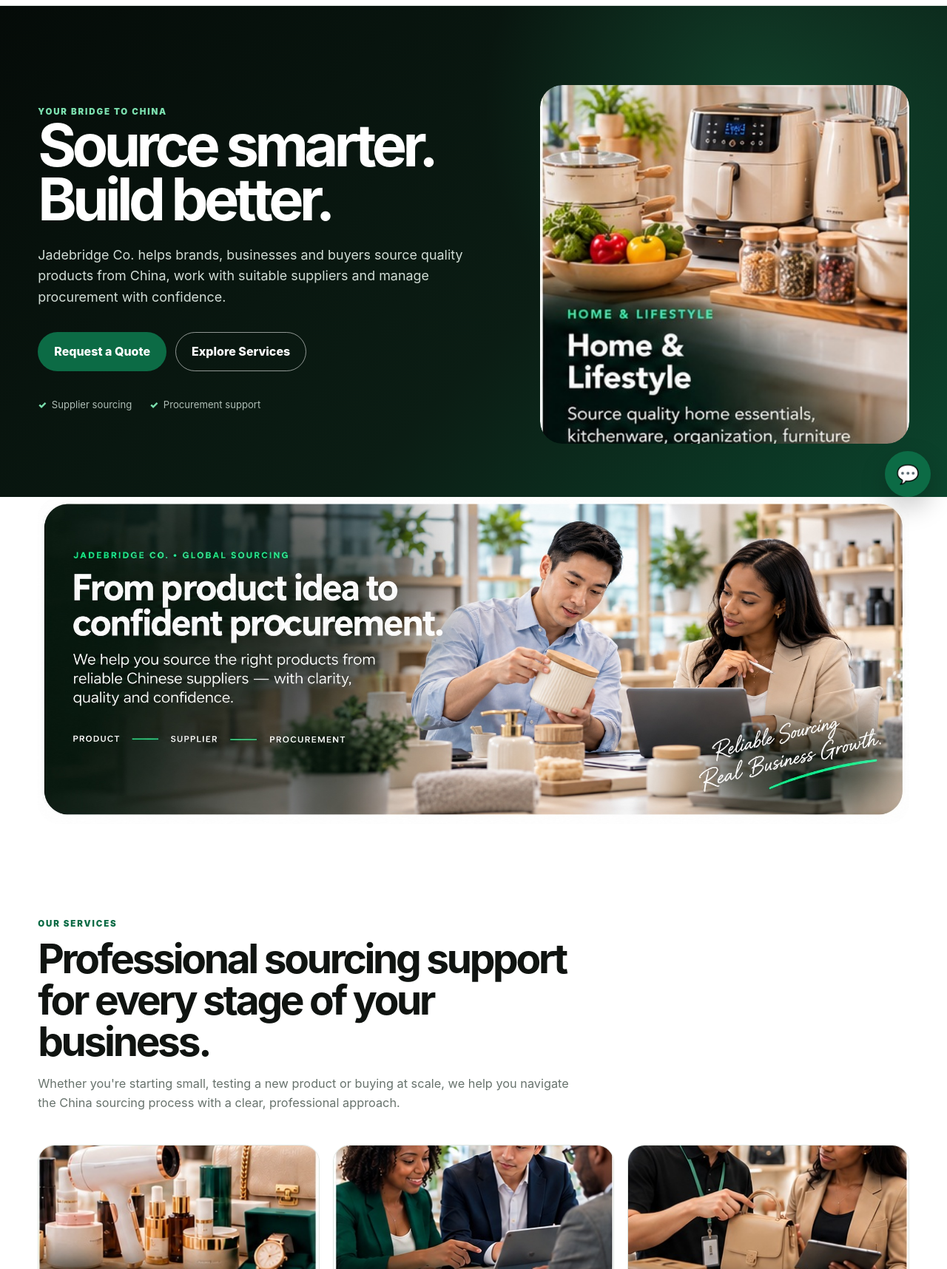
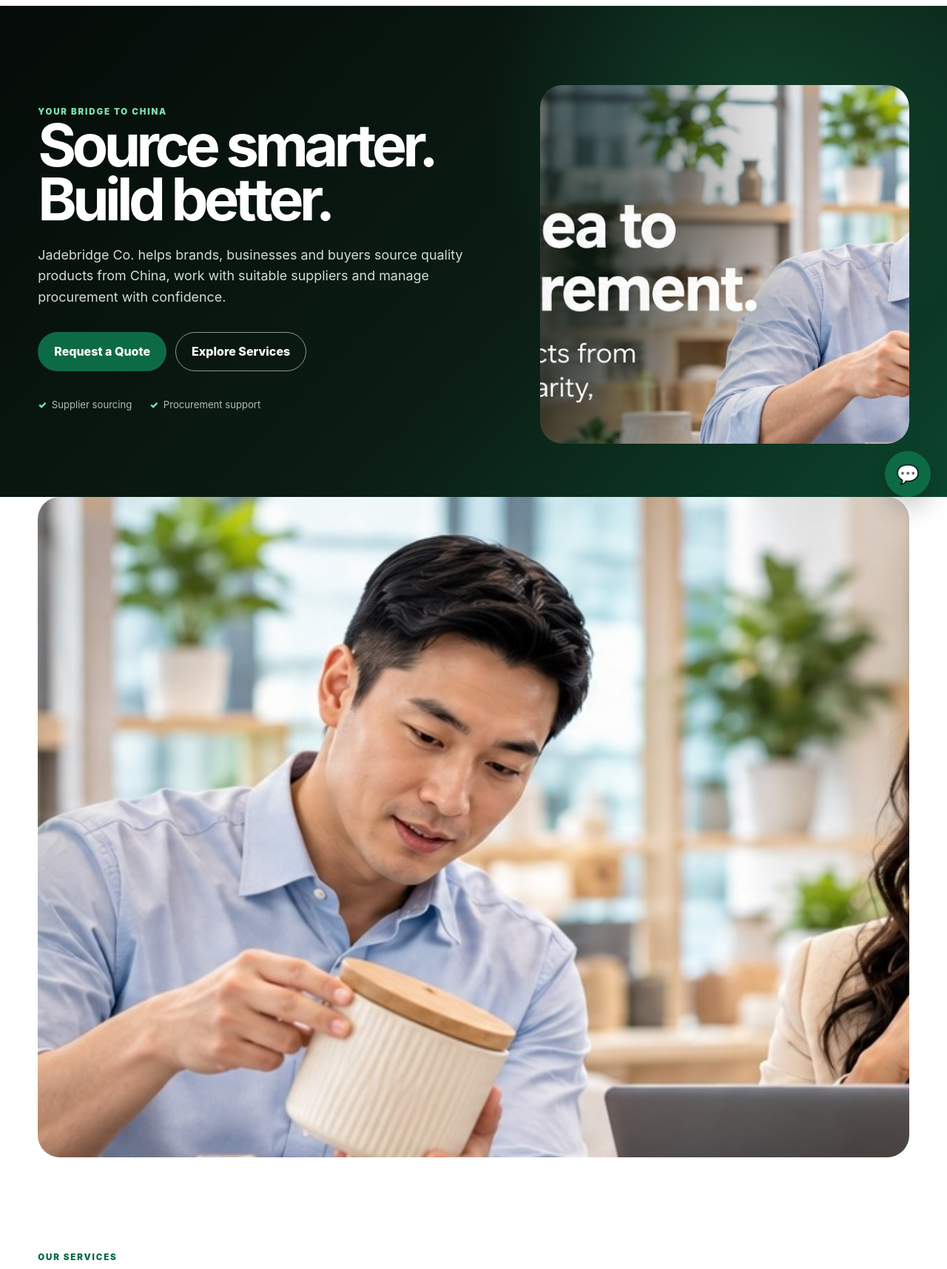
Before and after one commit to jadebridgeco/Jadebridgeco, a website: page index.html in a window 1280 px wide. Shown: the part 106-1822 px from the top of the page at 74% size. Drawn offline with Linux system fonts and the light colour scheme.

Commit message:
Add files via upload

```diff
--- a/index.html
+++ b/index.html
@@ -179,19 +179,19 @@
 <div class="hero-trust"><span>Supplier sourcing</span><span>Procurement support</span></div>
 </div>
 <div class="hero-visual">
-<div class="visual-main hero-photo-only"><img src="home-banner.jpg" alt="China product sourcing and procurement consultation"></div>
+<div class="visual-main hero-photo-only"><img src="clean-hero.jpg" alt="China product sourcing and procurement consultation"></div>
 </div>
 </div>
 </section>
 
-<section class="global-sourcing-banner" aria-label="Jadebridge Co. global sourcing banner"><div class="container"><img src="global-sourcing-banner.jpg" alt="From product idea to confident procurement"></div></section>
+<section class="global-sourcing-banner" aria-label="Jadebridge Co. global sourcing banner"><div class="container"><img src="clean-global.jpg" alt="From product idea to confident procurement"></div></section>
 
 <section id="services"><div class="container">
 <div class="section-head"><div class="kicker">Our services</div><h2 class="section-title">Professional sourcing support for every stage of your business.</h2><p>Whether you're starting small, testing a new product or buying at scale, we help you navigate the China sourcing process with a clear, professional approach.</p></div>
 <div class="cards">
-<article class="card service-card"><div class="service-card-image"><img src="sourcing-banner.jpg" alt="China product sourcing and supplier discovery"></div><div class="icon">01</div><h3>China Product Sourcing</h3><p>We help identify suitable Chinese suppliers and products based on your specifications, target market and business goals.</p><a class="card-link" href="#quote">Request sourcing →</a></article>
-<article class="card service-card"><div class="service-card-image"><img src="procurement-banner.jpg" alt="Professional procurement coordination"></div><div class="icon">02</div><h3>Procurement Services</h3><p>Need someone to handle the sourcing process for you? We coordinate supplier communication and purchasing requirements so you can focus on growth.</p><a class="card-link" href="#procurement">Explore procurement →</a></article>
-<article class="card service-card"><div class="service-card-image"><img src="verification-banner.jpg" alt="Supplier verification and quality control"></div><div class="icon">03</div><h3>Supplier Verification & Quality Control</h3><p>We help you assess supplier information, clarify product specifications and coordinate quality checks before you commit to a purchase.</p><a class="card-link" href="#quote">Explore verification →</a></article>
+<article class="card service-card"><div class="service-card-image"><img src="clean-sourcing.jpg" alt="China product sourcing and supplier discovery"></div><div class="icon">01</div><h3>China Product Sourcing</h3><p>We help identify suitable Chinese suppliers and products based on your specifications, target market and business goals.</p><a class="card-link" href="#quote">Request sourcing →</a></article>
+<article class="card service-card"><div class="service-card-image"><img src="clean-procurement.jpg" alt="Professional procurement coordination"></div><div class="icon">02</div><h3>Procurement Services</h3><p>Need someone to handle the sourcing process for you? We coordinate supplier communication and purchasing requirements so you can focus on growth.</p><a class="card-link" href="#procurement">Explore procurement →</a></article>
+<article class="card service-card"><div class="service-card-image"><img src="clean-verification.jpg" alt="Supplier verification and quality control"></div><div class="icon">03</div><h3>Supplier Verification & Quality Control</h3><p>We help you assess supplier information, clarify product specifications and coordinate quality checks before you commit to a purchase.</p><a class="card-link" href="#quote">Explore verification →</a></article>
 </div></div></section>
 
 <section id="procurement" class="dark"><div class="container split">
@@ -235,7 +235,7 @@
 <div class="check"><b>✓</b><span>Clear communication from sourcing brief to procurement</span></div>
 </div>
 <div class="philosophy-banner">
-<img src="philosophy-banner.jpg" alt="Jadebridge Co. philosophy — better sourcing creates better business opportunities.">
+<img src="clean-philosophy.jpg" alt="Jadebridge Co. philosophy — better sourcing creates better business opportunities.">
 <div class="philosophy-banner-copy"><div class="kicker" style="color:#7ce0af">Jadebridge Co. philosophy</div><h3>Better sourcing creates better business opportunities.</h3><p>We believe the right supplier relationship starts with clarity—knowing what you need, asking the right questions and making procurement decisions based on your actual business goals.</p></div>
 </div>
 </div>
@@ -244,9 +244,9 @@
 
 <section><div class="container"><div class="section-head"><div class="kicker">What can we help you source?</div><h2 class="section-title">Products across categories with real business potential.</h2><p>These are examples—not limits. Tell us what you're looking for and we'll assess the sourcing requirement.</p></div>
 <div class="image-grid">
-<div class="category-banner"><img src="beauty-banner.jpg" alt="Beauty and personal care products"></div>
-<div class="category-banner"><img src="home-banner.jpg" alt="Home and lifestyle products"></div>
-<div class="category-banner"><img src="b2b-banner.jpg" alt="Business and B2B products in a warehouse"></div>
+<div class="category-banner"><img src="clean-beauty.jpg" alt="Beauty and personal care products"></div>
+<div class="category-banner"><img src="clean-home.jpg" alt="Home and lifestyle products"></div>
+<div class="category-banner"><img src="clean-b2b.jpg" alt="Business and B2B products in a warehouse"></div>
 </div></div></section>
 
 <section class="audience"><div class="container"><div class="section-head"><div class="kicker">Illustrative client case study</div><h2 class="section-title">What a smoother sourcing experience can look like.</h2><p>This representative case study shows the type of sourcing support Jadebridge Co. provides. The name, image and story below are illustrative and are not presented as a real client testimonial.</p></div>
```
Also changed, not shown: clean-b2b.jpg (added), clean-beauty.jpg (added), clean-global.jpg (added), clean-hero.jpg (added), clean-home.jpg (added), clean-philosophy.jpg (added), clean-procurement.jpg (added), clean-sourcing.jpg (added), clean-verification.jpg (added).
